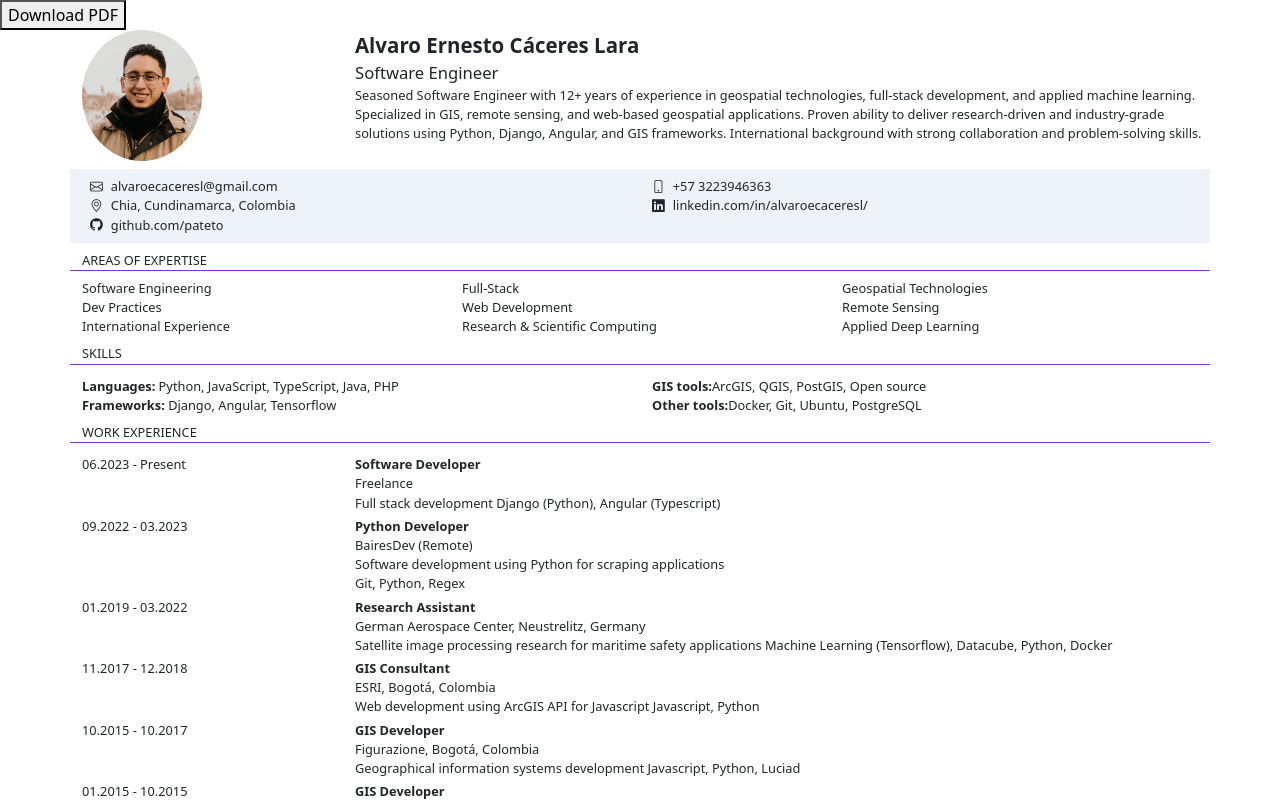
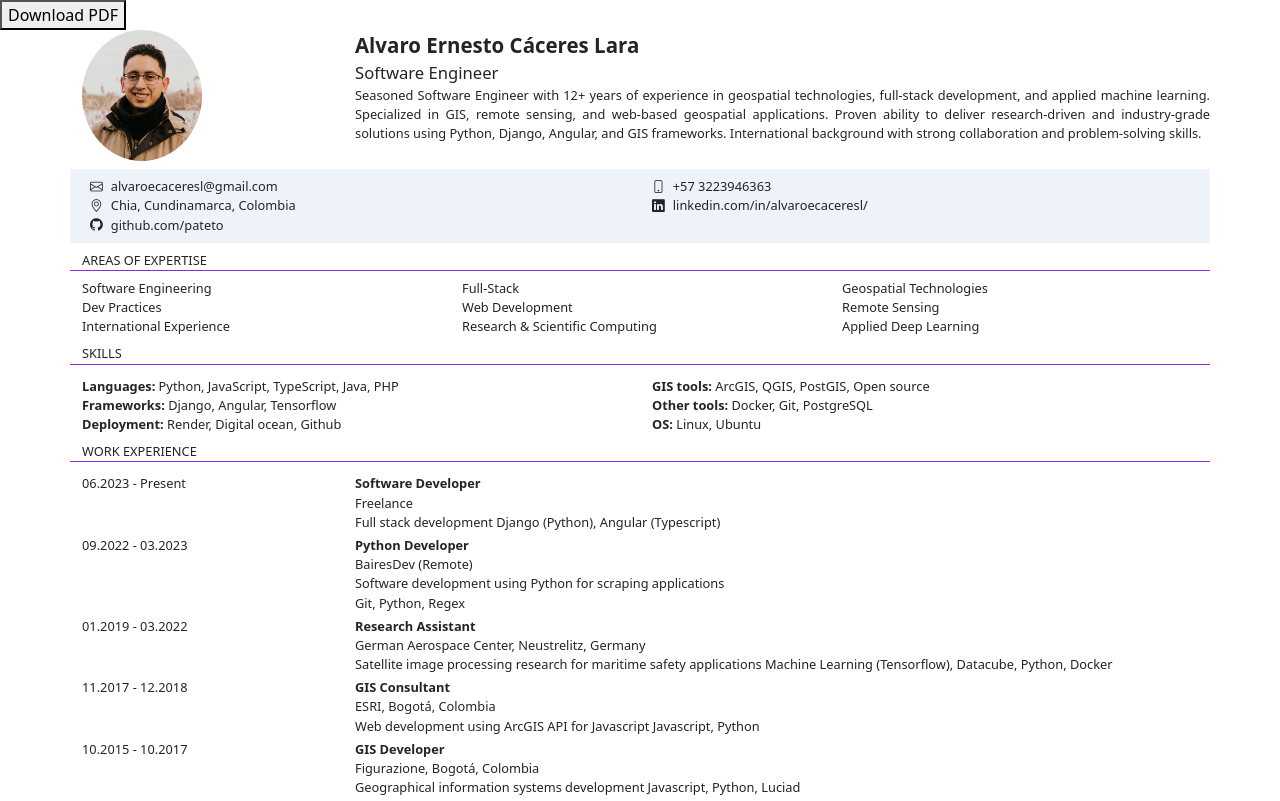
Before and after one commit to pateto/cv, an Angular app: page / in a window 1280 px wide. Shown: the top 801 px of the page. Built offline with nearby package versions, Linux system fonts and the light colour scheme.

Commit message:
adjust skills

```diff
--- a/src/app/app.component.css
+++ b/src/app/app.component.css
@@ -36,3 +36,7 @@
 .rol {
     font-weight: bold;
 }
+
+.text-justify {
+    text-align: justify;
+}
--- a/src/app/app.component.html
+++ b/src/app/app.component.html
@@ -15,7 +15,7 @@
           <div class="row profession">
             Software Engineer
           </div>
-          <div class="row">
+          <div class="row text-justify">
             Seasoned Software Engineer with 12+ years of experience in geospatial technologies, full-stack development,
             and
             applied machine learning. Specialized in GIS, remote sensing, and web-based geospatial applications. Proven
@@ -81,11 +81,13 @@
       <div class="row pt-1">
         <div class="col">
           <b>Languages:</b> Python, JavaScript, TypeScript, Java, PHP<br>
-          <b>Frameworks:</b> Django, Angular, Tensorflow
+          <b>Frameworks:</b> Django, Angular, Tensorflow<br>
+          <b>Deployment:</b> Render, Digital ocean, Github<br>
         </div>
         <div class="col">
-          <b>GIS tools:</b>ArcGIS, QGIS, PostGIS, Open source<br>
-          <b>Other tools:</b>Docker, Git, Ubuntu, PostgreSQL<br>
+          <b>GIS tools:</b> ArcGIS, QGIS, PostGIS, Open source<br>
+          <b>Other tools:</b> Docker, Git, PostgreSQL<br>
+          <b>OS:</b> Linux, Ubuntu<br>
         </div>
       </div>
 
```
